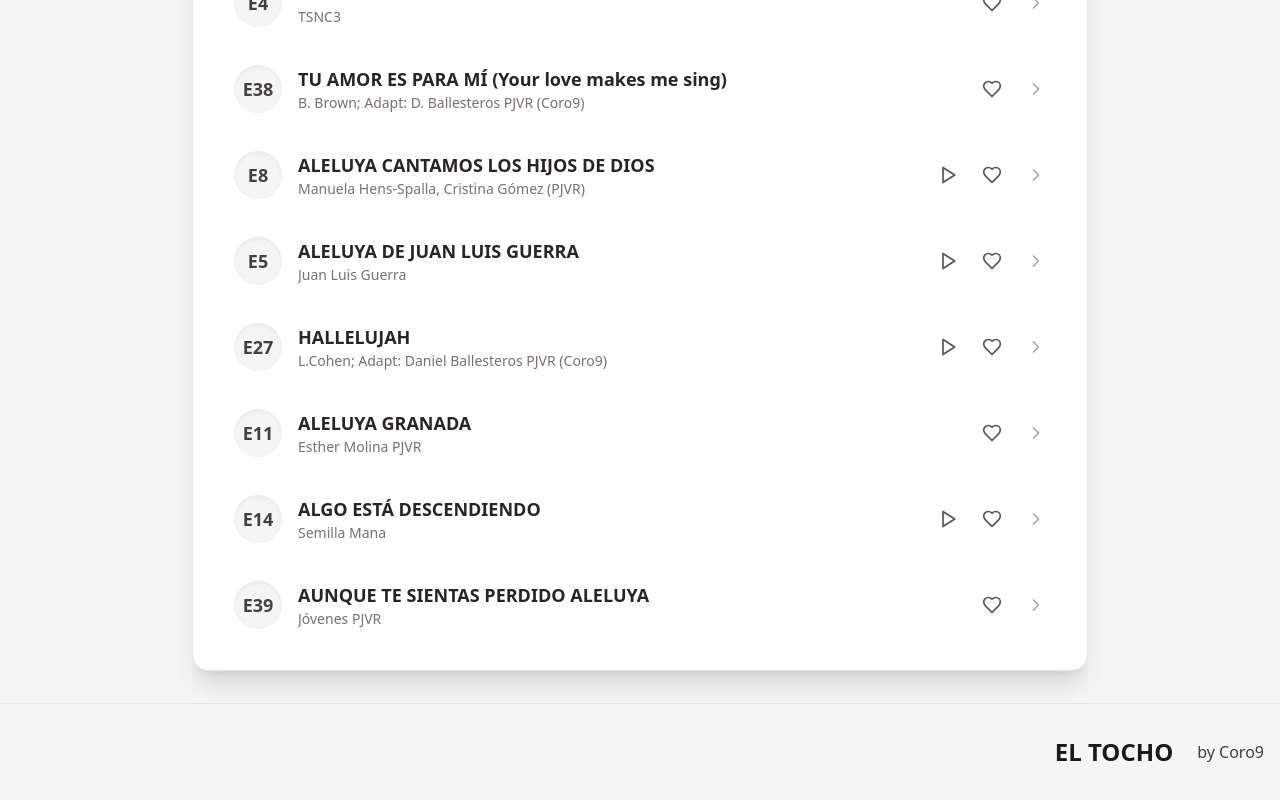
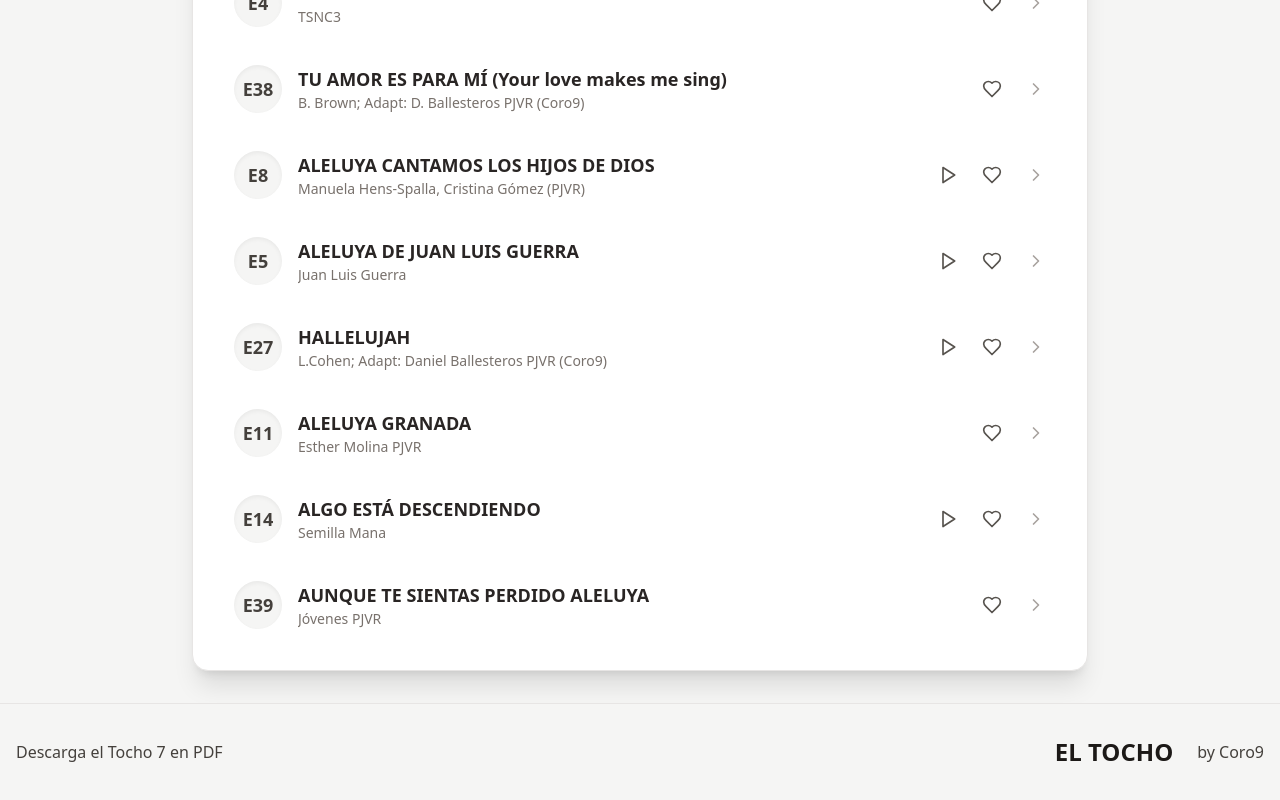
Before and after one commit to GonzaloPTE/el-tocho-next-js, a Next.js app: page /categorias/aleluya in a window 1280 px wide. Shown: the part 2940-3740 px from the top of the page. Built offline with nearby package versions, Linux system fonts and the light colour scheme; no server answers.

Commit message:
Refactor (VI)

```diff
--- a/app/categorias/[categorySlug]/page.tsx
+++ b/app/categorias/[categorySlug]/page.tsx
@@ -1,11 +1,7 @@
-import { BookOpen } from "lucide-react";
 // Update to use getCategoryBySlug and getSongsByCategory
 import { getCategoryBySlug, getSongsByCategory } from "@/lib/data/songs";
-import { siteName } from "@/lib/config/site";
 import Footer from "@/components/Footer";
-import { HeaderClientActions } from "@/components/client/header-client-actions";
 import { CategorySongList } from "@/components/category-song-list";
-import Link from "next/link";
 import { notFound } from 'next/navigation';
 import { PageHeader } from "@/components/page-header";
 
--- a/app/page.tsx
+++ b/app/page.tsx
@@ -45,7 +45,7 @@ export default async function HomePage() {
           {/* Featured songs section - static title, client component for navigation */}
           <div>
             <h2 className="text-4xl font-merriweather font-bold mb-8 text-stone-800 dark:text-stone-100">
-              Canciones Destacadas
+              Canciones Favoritas
             </h2>
             {/* Pass allSongs to FeaturedSongNavigation */}
             <FeaturedSongNavigation allSongs={songs} />
--- a/components/Footer.tsx
+++ b/components/Footer.tsx
@@ -1,12 +1,18 @@
 import React from 'react';
 import { siteName } from '@/lib/config/site';
+import Link from 'next/link';
 
 const Footer: React.FC = () => {
+  const pdfUrl = process.env.NEXT_PUBLIC_PDF_URL || '#'; // Fallback to # if undefined
+
   return (
     <footer className="py-8 bg-stone-100 text-stone-700 dark:bg-stone-800 dark:text-stone-300 border-t border-stone-200 dark:border-stone-700">
       <div className="container mx-auto px-4">
         <div className="flex flex-col md:flex-row justify-between items-center">
           <div className="mb-4 md:mb-0">
+            <Link href={pdfUrl} target="_blank" rel="noopener noreferrer" className="hover:text-sky-600 dark:hover:text-sky-400 transition-colors">
+              Descarga el Tocho 7 en PDF
+            </Link>
           </div>
           <div className="flex flex-col md:flex-row items-center space-y-4 md:space-y-0 md:space-x-6">
             <h2 className="text-2xl font-bold text-stone-900 dark:text-white">{siteName}</h2>
--- a/components/client/lyrics-viewer-interactive.tsx
+++ b/components/client/lyrics-viewer-interactive.tsx
@@ -37,7 +37,7 @@ export function LyricsViewerInteractive({ song }: LyricsViewerInteractiveProps)
   const audioRef = React.useRef<HTMLAudioElement | null>(null);
 
   const canPlayAudio = song.audioUrl && song.audioUrl.length > 0;
-  const audioFileUrl = canPlayAudio ? `https://pub-a1473118cf2c45b097a18cad83351e4f.r2.dev/${song.slug}.mp3` : '';
+  const audioFileUrl = canPlayAudio && process.env.NEXT_PUBLIC_BASE_URL ? `${process.env.NEXT_PUBLIC_BASE_URL}/${song.slug}.mp3` : '';
 
   // Stable event handlers
   const handleLoadedMetadata = React.useCallback(() => {
--- a/components/client/song-item-controls.tsx
+++ b/components/client/song-item-controls.tsx
@@ -31,7 +31,7 @@ export function SongItemControls({ song }: SongItemControlsProps) {
   }, [song.id]);
 
   const canPlayAudio = song.audioUrl && song.audioUrl.length > 0;
-  const audioFileUrl = canPlayAudio ? `https://pub-a1473118cf2c45b097a18cad83351e4f.r2.dev/${song.slug}.mp3` : '';
+  const audioFileUrl = canPlayAudio && process.env.NEXT_PUBLIC_BASE_URL ? `${process.env.NEXT_PUBLIC_BASE_URL}/${song.slug}.mp3` : '';
 
   React.useEffect(() => {
     if (!canPlayAudio || !audioFileUrl) {
--- a/scripts/validate-mp3-slug-map.ts
+++ b/scripts/validate-mp3-slug-map.ts
@@ -2,7 +2,6 @@ import fs from 'fs/promises';
 import path from 'path';
 import { mp3SlugMap } from '../lib/data/mp3-slug-map';
 import { allSongs } from '../lib/data/cantoral'; // Corrected import
-import type { Song } from '../types/song';
 
 async function readMp3Filenames(filePath: string): Promise<string[]> {
   try {
```
Also changed, not shown: 1 other file (tests, documents, lock files or other folders).
